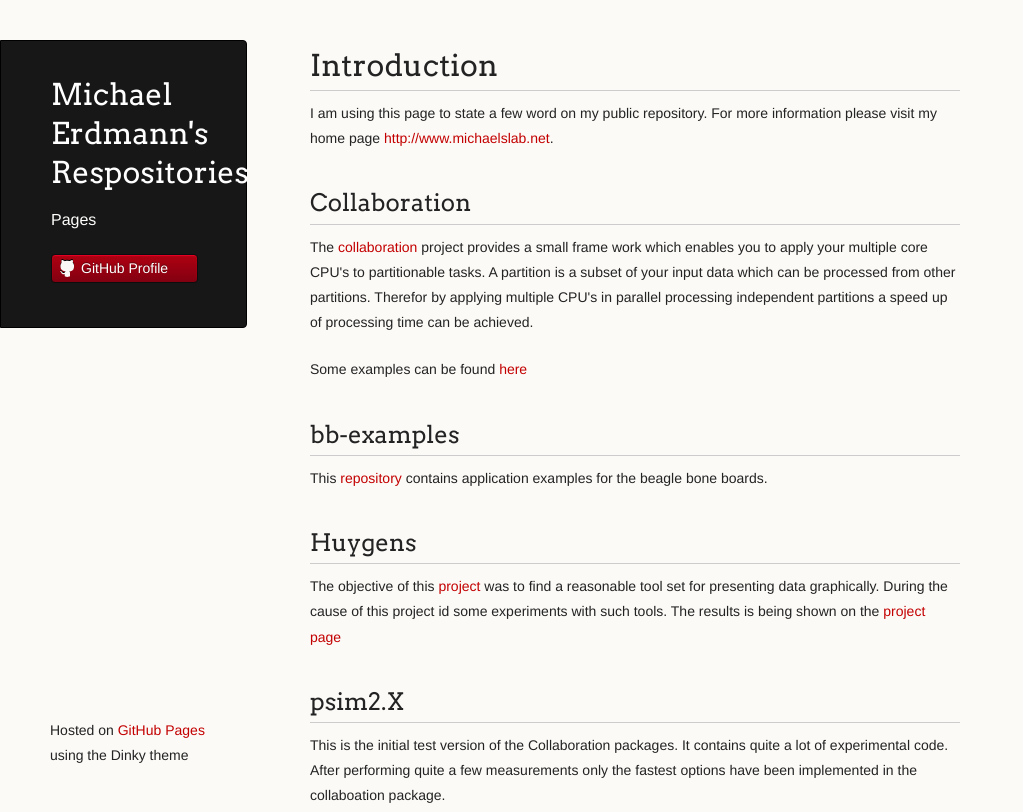
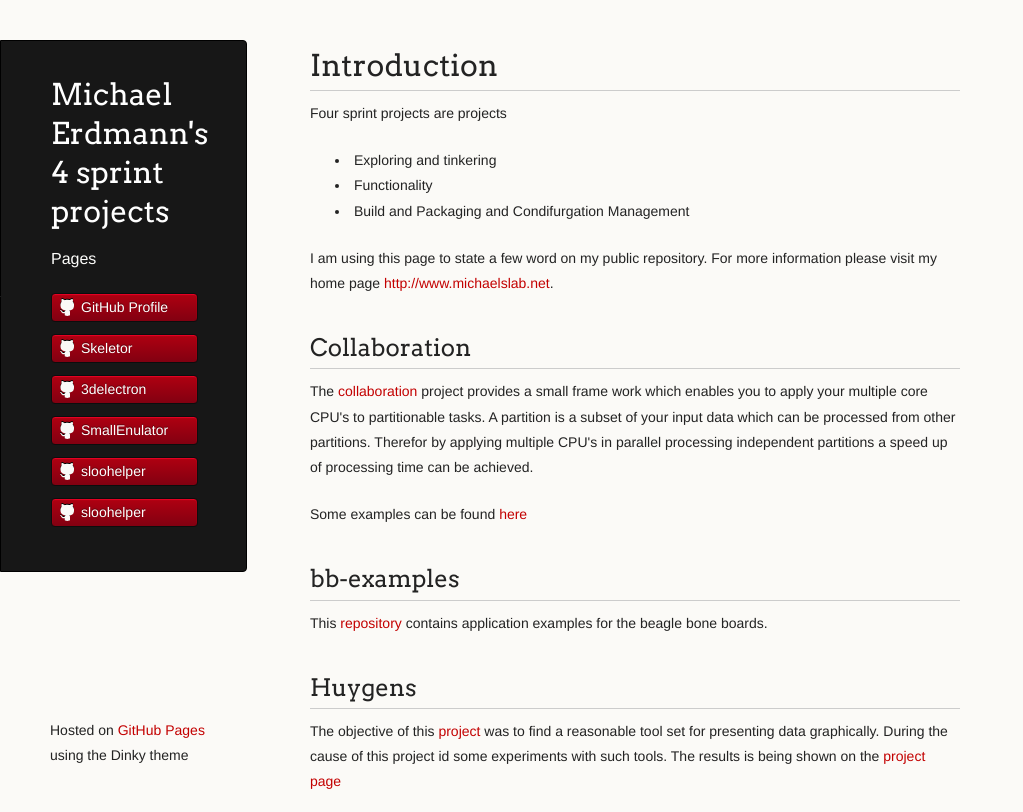
Before and after one commit to merdmann/merdmann.github.io, a plain HTML site: page index.html in a window 1280 px wide. Shown: the top 812 px of the page, without its empty margins (0-1023 px from the left). Drawn offline with Linux system fonts and the light colour scheme.

Commit message:
Adding 3 sprint projects

```diff
--- a/index.html
+++ b/index.html
@@ -3,7 +3,7 @@
   <head>
     <meta charset="utf-8">
     <meta http-equiv="X-UA-Compatible" content="chrome=1">
-    <title>Michael Erdmann's Respositories by merdmann</title>
+    <title>Michael Erdmann's 4 Sprint Projects</title>
 
     <link rel="stylesheet" href="stylesheets/styles.css">
     <link rel="stylesheet" href="stylesheets/pygment_trac.css">
@@ -16,20 +16,30 @@
   <body>
     <div class="wrapper">
       <header>
-        <h1 class="header">Michael Erdmann's Respositories</h1>
+        <h1 class="header">Michael Erdmann's 4 sprint projects</h1>
         <p class="header">Pages</p>
-
-
 
         <ul>
           <li><a class="buttons github" href="https://github.com/merdmann">GitHub Profile</a></li>
+          <li><a class="buttons github" href="https://github.com/merdmann/skeleltor">Skeletor</a></li>
+          <li><a class="buttons github" href="https://github.com/merdmann/skeleltor">3delectron</a></li>
+          <li><a class="buttons github" href="https://github.com/merdmann/SmallEmulator">SmallEnulator</a></li>
+          <li><a class="buttons github" href="https://github.com/merdmann/sloohelper">sloohelper</a></li>
+          <li><a class="buttons github" href="https://github.com/merdmann/sloohelper">sloohelper</a></li>
         </ul>
 
       </header>
       <section>
-        <h1>
+    <h1>
 <a name="introduction" class="anchor" href="#introduction"><span class="octicon octicon-link"></span></a>Introduction</h1>
 
+<p>Four sprint projects are projects
+    <ul>
+        <li>Exploring and tinkering</li>
+        <li>Functionality</li>
+        <li>Build and Packaging and Condifurgation Management</li>
+    </ul>
+</p>
 <p>I am using this page to state a few word on my public repository. For more information please
 visit my home page <a href="http://www.michaelslab.net">http://www.michaelslab.net</a>.</p>
 
```
